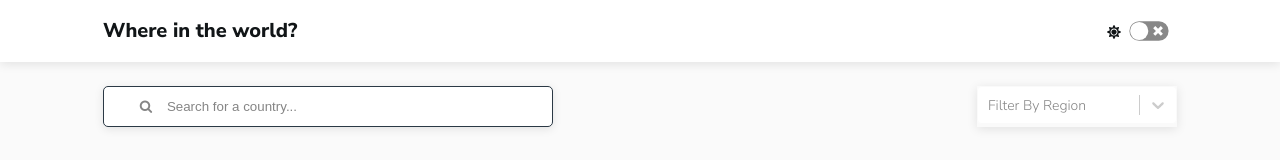
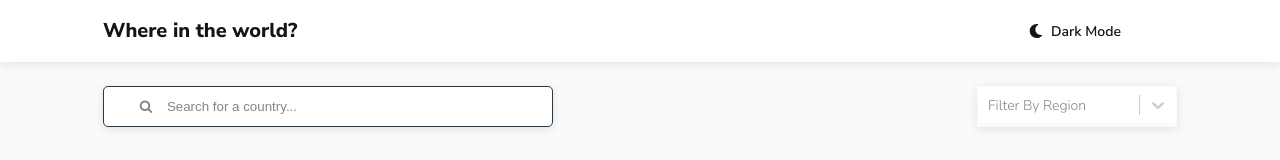
Before and after one commit to KasiePatricia/rest-countries-api, a React (Create React App) app: page / in a window 1280 px wide. Shown: the top 160 px of the page. Built offline with nearby package versions, Linux system fonts and the light colour scheme.

Commit message:
Made some changes: theme

```diff
--- a/src/components/Navbar.js
+++ b/src/components/Navbar.js
@@ -13,13 +13,25 @@ const Navbar = () => {
           <h1 className="navbar-title">Where in the world?</h1>
         </div>
         <div className="switch">
-          <label>{theme === "light" ? <FaSun /> : <FaMoon />}</label>
-          <ReactSwitch
-            onColor="#858585"
-            className="toggle-btn"
-            onChange={toggleTheme}
-            checked={theme === "dark"}
-          />
+          <label>
+            <p>
+              {theme === "light" ? (
+                <p className="switch-icon">
+                  <FaMoon /> <span className="switch-title">Dark Mode</span>
+                </p>
+              ) : (
+                <p className="switch-icon">
+                  <FaSun /> <span className="switch-title">Light Mode</span>
+                </p>
+              )}
+            </p>
+            <ReactSwitch
+              onColor="#858585"
+              className="toggle-btn"
+              onChange={toggleTheme}
+              checked={theme === "light"}
+            />
+          </label>
         </div>
       </nav>
     </div>
--- a/src/components/SearchForm.js
+++ b/src/components/SearchForm.js
@@ -60,6 +60,18 @@ const SearchForm = () => {
               ...provided,
               color: theme === "dark" ? "hsl(0, 0%, 98%)" : "hsl(0, 0%, 52%)",
             }),
+            option: (provided, state) => ({
+              ...provided,
+              backgroundColor:
+                state.isFocused || state.isSelected
+                  ? theme === "dark"
+                    ? "hsl(209, 23%, 37%)"
+                    : "hsl(220, 13%, 93%)"
+                  : theme === "dark"
+                  ? "hsl(209, 23%, 22%)"
+                  : "hsl(0, 0%, 100%)",
+              color: theme === "dark" ? "hsl(0, 0%, 98%)" : "hsl(0, 0%, 52%)",
+            }),
           }}
           options={option}
           placeholder="Filter By Region"
--- a/src/context.js
+++ b/src/context.js
@@ -3,7 +3,7 @@ import data from "./data.json";
 const allRegions = ["All", ...new Set(data.map((country) => country.region))];
 
 const AppContext = React.createContext();
-
+console.log(data);
 const AppProvider = ({ children }) => {
   const [loading, setLoading] = useState(true);
   const [countries, setCountries] = useState("");
--- a/src/index.css
+++ b/src/index.css
@@ -196,12 +196,27 @@ h1 {
 }
 
 .switch label {
-  align-self: flex-end;
+  display: flex;
+  align-items: center;
+  cursor: pointer;
+  /* align-self: flex-end; */
+}
+
+.switch-title {
+  font-weight: 600;
 }
 
 .toggle-btn {
   scale: 0.6;
   align-self: flex-end;
+  visibility: hidden;
+}
+
+.switch-icon {
+  display: flex;
+  align-items: center;
+  justify-content: center;
+  gap: 0.5rem;
 }
 
 /* Search form */
```
